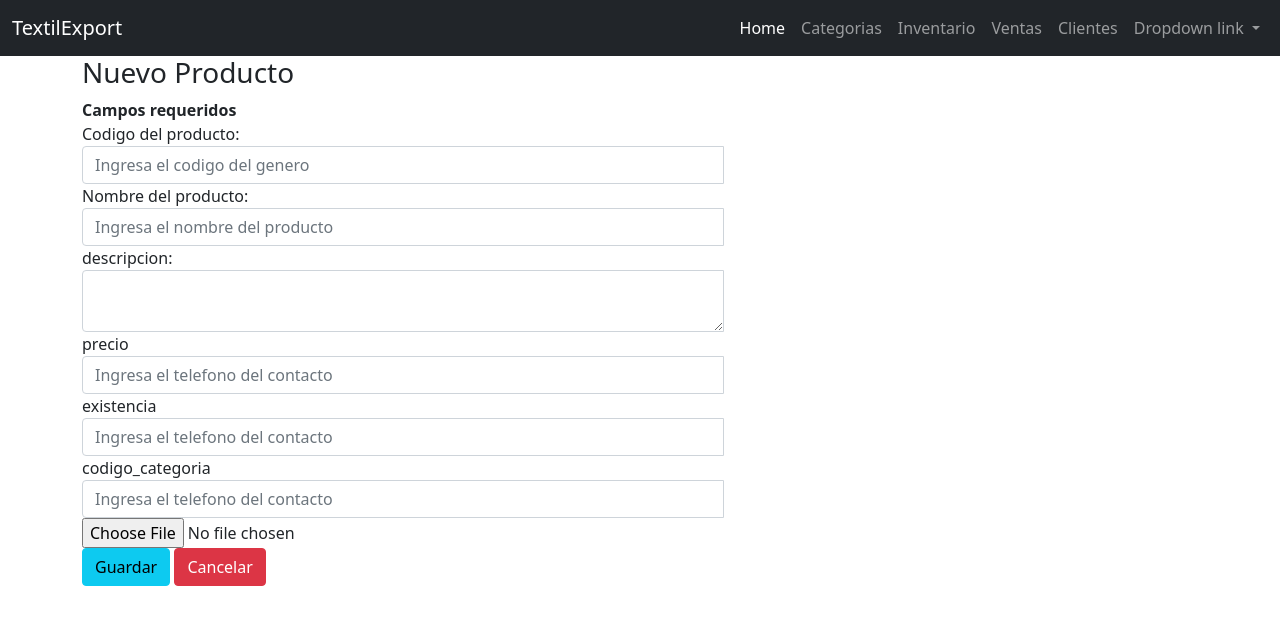
After one commit to SergioGuevara/Desafio2_LIS, a PHP site: template View/Inventario/new.php in a window 1280 px wide. The commit adds this page. Shown: the top 625 px of the page. Run offline with PHP 8.4, Linux system fonts and the light colour scheme; the template is opened without the code that fills it, so the values that code supplies are empty; some libraries are stand-ins or nearby versions.

Commit message:
ultimos cambios en la rama

```diff
--- a/Controller/CategoriasController.php
+++ b/Controller/CategoriasController.php
@@ -14,7 +14,6 @@ class CategoriasController extends Controller{
     public function index(){
         $viewBag=array();
         $categorias=$this->model->get();
-        //$viewBag['nombre']="Fulanito";
         $viewBag['categorias']=$categorias;
         $this->render("index.php",$viewBag);
     }
--- a/Model/InventarioModel.php
+++ b/Model/InventarioModel.php
@@ -19,7 +19,11 @@ class InventarioModel extends Model{
             ";
             return $this->getQuery($query,['codigo_producto'=>$id]);
         }
+    }
+        public function insertProducto($producto=array()){
+        $query="INSERT INTO productos VALUES (:codigo_producto,:nombre_producto,:descripcion,:imagen,:precio,:existencia,:codigo_categoria)";
+        return $this->setQuery($query,$producto);
+        }
 
 
-    }
 }
--- a/View/Inventario/index.php
+++ b/View/Inventario/index.php
@@ -3,7 +3,7 @@
 
 <head>
     <meta charset="UTF-8">
-    <title>Administracion</title>
+    <title>Inventario</title>
     <meta name="viewport" content="width=device-width, initial-scale=1">
     <link rel='stylesheet' href='https://getuikit.com/assets/uikit/dist/css/uikit.css?nc=2479'>
     <link rel="stylesheet" href="css/style.css">
@@ -27,7 +27,7 @@
         <div class="uk-flex uk-flex-between uk-margin-top">
 
             <div>
-                <a class="uk-button uk-button-primary uk-text-bold" href="#organization-new" uk-toggle>Agregar Productos</a>
+            <a type="button" class="btn btn-primary btn-md" href="<?=PATH?>/Inventario/create"> Agregar Producto</a>
 
             </div>
         </div>
@@ -50,6 +50,7 @@
                     <?php
                         foreach($productos as $producto){
                          //echo var_dump($producto);
+                         //echo var_dump(PATH."/View/assets/img/".$producto[3])
                         //echo var_dump($_SESSION['CARRITO']);
                      ?>
                         <tr>
--- /dev/null
+++ b/View/Inventario/new.php
@@ -0,0 +1,93 @@
+<!DOCTYPE html>
+<html lang="en">
+<head>
+    <meta charset="UTF-8">
+    <meta http-equiv="X-UA-Compatible" content="IE=edge">
+    <meta name="viewport" content="width=device-width, initial-scale=1.0">
+    <title>Nuevo editorial</title>
+    <?php
+        include './View/cabecera.php';
+    ?>
+</head>
+<body>
+<?php
+        include './View/menuadmin.php';
+    ?>
+    <div class="container">
+            <div class="row">
+                <h3>Nuevo Producto</h3>
+            </div>
+            <div class="row">
+                <div class=" col-md-7">
+                    <?php
+                        if(isset($errores)){
+                            if(count($errores)>0){
+                                echo "<div class='alert alert-danger'><ul>";
+                                foreach ($errores as $error) {
+                                    echo "<li>$error</li>";
+                                }
+                                echo "</ul></div>";
+
+                            }
+                        }
+
+                    ?>
+
+                    <form role="form" action="<?= PATH ?>/Inventario/add" method="POST" enctype="multipart/form-data">
+                        <input type="hidden" name="op" value="insertar"/>
+                        <div class="well well-sm"><strong><span class="glyphicon glyphicon-asterisk"></span>Campos requeridos</strong></div>
+                        <div class="form-group">
+                            <label for="codigo">Codigo del producto:</label>
+                            <div class="input-group">
+                                <input type="text" class="form-control" name="codigo_producto" id="codigo_producto" value="<?= isset($editorial)?$editorial['codigo_editorial']:'' ?>"  placeholder="Ingresa el codigo del genero" >
+                                <span class="input-group-addon"><span class="glyphicon glyphicon-asterisk"></span></span>
+                            </div>
+                        </div>
+                        <div class="form-group">
+                            <label for="nombre">Nombre del producto:</label>
+                            <div class="input-group">
+                                <input type="text" class="form-control" name="nombre_producto" id="nombre_producto"   placeholder="Ingresa el nombre del producto" >
+                                <span class="input-group-addon"><span class="glyphicon glyphicon-asterisk"></span></span>
+                            </div>
+                        </div>
+                        <div class="form-group">
+                            <label for="descripcion">descripcion:</label>
+                            <div class="input-group">
+                            <textarea class="form-control" id="descripcion" name="descripcion" ></textarea>
+                             <span class="input-group-addon"><span class="glyphicon glyphicon-asterisk"></span></span>
+                            </div>
+                        </div>
+                        <div class="form-group">
+                            <label for="precio">precio</label>
+                            <div class="input-group">
+                                <input type="" class="form-control" id="precio" name="precio"  placeholder="Ingresa el telefono del contacto" >
+                                <span class="input-group-addon"><span class="glyphicon glyphicon-asterisk"></span></span>
+                            </div>
+                        </div>
+                        <div class="form-group">
+                            <label for="existencia">existencia</label>
+                            <div class="input-group">
+                                <input type="" class="form-control" id="existencia" name="existencia"  placeholder="Ingresa el telefono del contacto" >
+                                <span class="input-group-addon"><span class="glyphicon glyphicon-asterisk"></span></span>
+                            </div>
+                        </div>
+                        <div class="form-group">
+                            <label for="codigo_categoria">codigo_categoria</label>
+                            <div class="input-group">
+                                <input type="" class="form-control" id="codigo_categoria" name="codigo_categoria"  placeholder="Ingresa el telefono del contacto" >
+                                <span class="input-group-addon"><span class="glyphicon glyphicon-asterisk"></span></span>
+                            </div>
+                        </div>
+                        <div class="uk-margin">
+                            <div uk-form-custom="target: true">
+                                <input type="file" name="imagen" id="imagen" aria-label="Custom controls">
+                        </div>
+                        <input type="submit" class="btn btn-info" value="Guardar" name="Guardar">
+                        <a class="btn btn-danger" href="#">Cancelar</a>
+                    </form>
+                </div>
+            </div>
+        </div>
+
+</body>
+</html>
```
Also changed, not shown: Controller/InventarioController.php (+68 -2 lines), Controller/UsuariosController.php (+0 -20 lines), View/Inventario/edit.php (added, +77 -0 lines).
